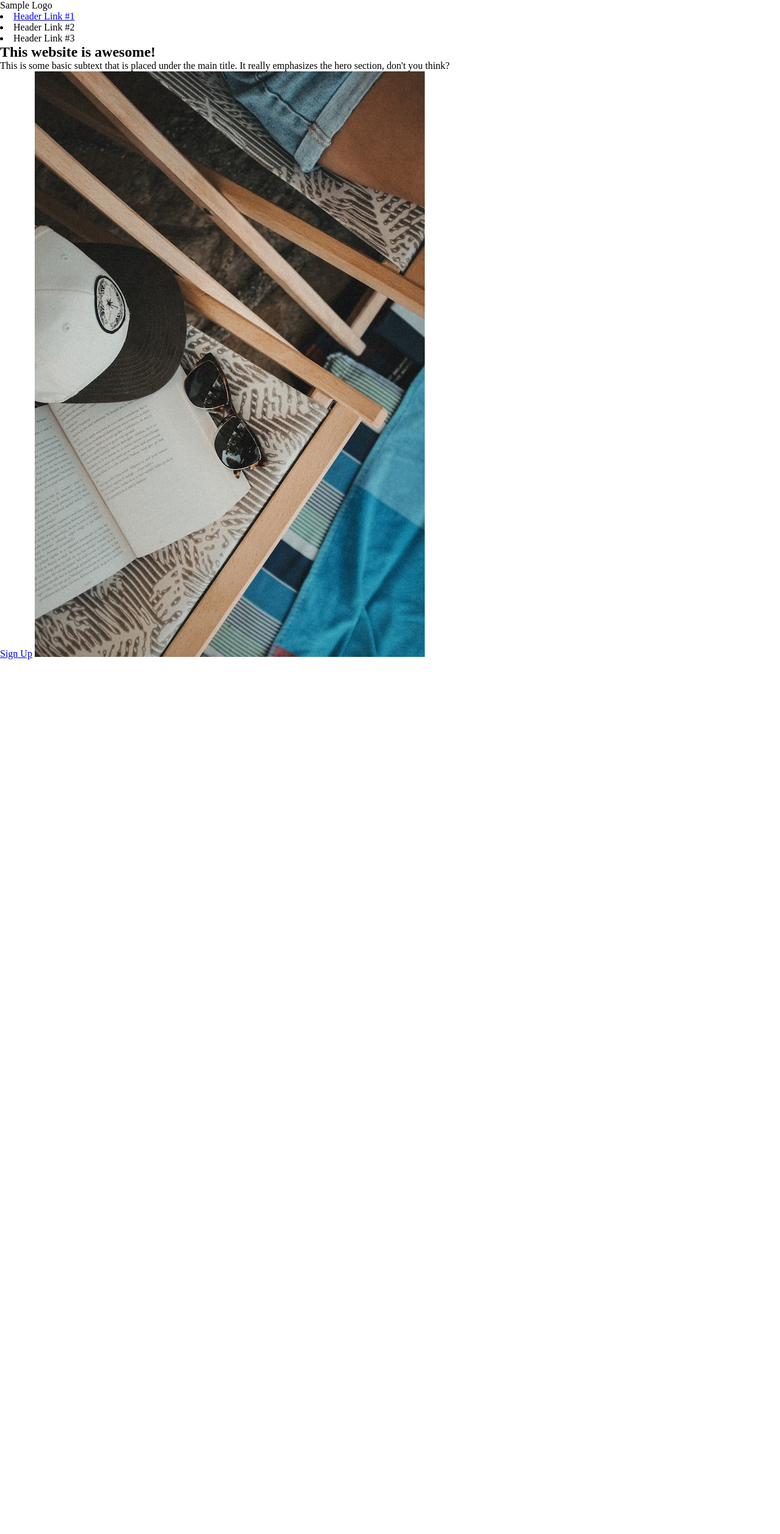
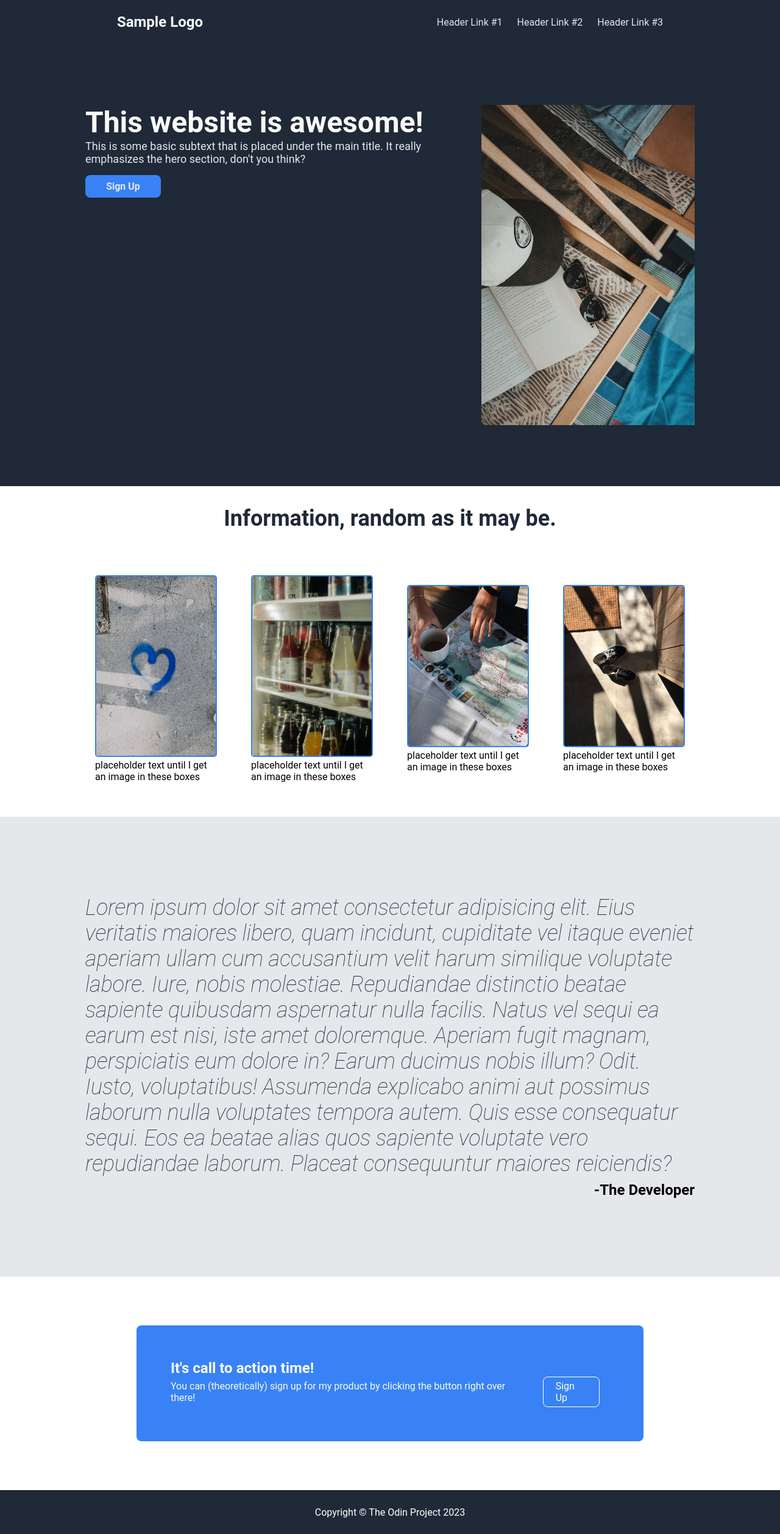
Before and after one commit to azucenacoding/odin_landingpage, a plain HTML site: page index.html in a window 1280 px wide. Shown: the whole page at 61% size. Before the commit the page ends 1081 px from the top, so only its background shows below. Drawn offline with Linux system fonts and the light colour scheme.

Commit message:
Update repo to include finished project with images

```diff
--- a/index.html
+++ b/index.html
@@ -11,11 +11,11 @@
 
 <body>
     <header class="header">
-        <div>Sample Logo</div>
+        <div class="hero__logo">Sample Logo</div>
         <nav class="navigation">
             <li><a href="#">Header Link #1</a></li>
-            <li>Header Link #2</li>
-            <li>Header Link #3</li>
+            <li><a href="#">Header Link #2</a></li>
+            <li><a href="#">Header Link #3</a></li>
         </nav>
     </header>
 
@@ -27,11 +27,67 @@
                     emphasizes the hero section, don't you think?
                 </p>
                 <a href="#" class="hero_btn">Sign Up</a>
-                <img class="hero__img" src="/img/heroimg.jpg" alt="A book and sunglasses ontop of a chair.">
             </div>
+            <img class="hero__img" src="/img/heroimg.jpg" alt="A book and sunglasses ontop of a chair.">
         </div>
     </section>
 
+
+    <main class="main-content">
+        <section>
+            <h1 class="section-title">Information, random as it may be.</h1>
+            <div class="landing-container">
+                <div class="box">
+                    <img class="landing__img" src="/img/landingbox1.jpg" alt="A heart spraypainted blue on a sidewalk.">
+                    <div>placeholder text until I get an image in these boxes</div>
+                </div>
+                <div class="box">
+                    <img class="landing__img" src="img/landingbox2.jpg" alt="A close-up of a soda vending machine.">
+                    <div>placeholder text until I get an image in these boxes</div>
+                </div>
+                <div class="box">
+                    <img class="landing__img" src="/img/landingbox3.jpg" alt="Looking at a map with a cup of coffee.">
+                    <div>placeholder text until I get an image in these boxes</div>
+                </div>
+                <div class="box">
+                    <img class="landing__img" src="/img/landingbox4.jpg" alt="A pair of shoes in the sunlight.">
+                    <div>placeholder text until I get an image in these boxes</div>
+                </div>
+            </div>
+        </section>
+
+        <section class="quote-section">
+            <div class="quote">
+                <p class="quote-text">Lorem ipsum dolor sit amet consectetur adipisicing elit. Eius veritatis maiores
+                    libero, quam incidunt, cupiditate vel itaque eveniet aperiam ullam cum accusantium velit harum
+                    similique voluptate labore. Iure, nobis molestiae.
+                    Repudiandae distinctio beatae sapiente quibusdam aspernatur nulla facilis. Natus vel sequi ea earum
+                    est nisi, iste amet doloremque. Aperiam fugit magnam, perspiciatis eum dolore in? Earum ducimus
+                    nobis illum? Odit.
+                    Iusto, voluptatibus! Assumenda explicabo animi aut possimus laborum nulla voluptates tempora autem.
+                    Quis esse consequatur sequi. Eos ea beatae alias quos sapiente voluptate vero repudiandae laborum.
+                    Placeat consequuntur maiores reiciendis?
+                </p>
+                <div class="span-text">-The
+                    Developer</div>
+            </div>
+        </section>
+
+        <section class="call_to_action">
+
+            <div class="action-container">
+                <h1>It's call to action time!</h1>
+                <div class="action-box">
+                    <p>You can (theoretically) sign up for my product by clicking the button right over there!</p>
+                    <a href="#" class="action-btn">Sign Up</a>
+                </div>
+            </div>
+        </section>
+    </main>
+
+    <footer class="hero_footer">
+        <div>Copyright &copy; The Odin Project 2023</div>
+    </footer>
 </body>
 
 </html>
--- a/styles.css
+++ b/styles.css
@@ -5,3 +5,196 @@
     margin: 0;
     padding: 0;
 }
+
+body {
+    font-family: Roboto, sans-serif;
+    /* min-height: 1440px; */
+}
+
+img {
+    max-width: 100%;
+}
+
+.header {
+    min-height: 4.5rem;
+    display: flex;
+    justify-content: space-around;
+    align-items: center;
+    background: #1F2937;
+    color: #F9FAF8;
+}
+
+.hero__logo {
+    font-weight: 700;
+    font-size: 1.5rem;
+}
+
+.navigation {
+    margin: 0;
+    padding: 0;
+    display: flex;
+    align-items: center;
+    list-style-type: none;
+    gap: 1.5rem;
+}
+
+a {
+    text-decoration: none;
+    color: #E5E7EB;
+}
+
+.hero {
+    background: #1F2937;
+    padding: 100px 0;
+    color: #fff;
+    min-height: 100px;
+}
+
+.container {
+    width: 80%;
+    max-width: 1000px;
+    margin: 0 auto;
+    gap: 1.6rem;
+}
+
+.row {
+    display: flex;
+    justify-content: space-between;
+}
+
+.hero__text {
+    width: 65%;
+}
+
+.hero__text h1 {
+    font-size: 3rem;
+    font-weight: bolder;
+    color: #F9FAF8;
+}
+
+.hero__img {
+    width: 35%;
+    align-self: flex-start;
+}
+
+.hero p {
+    margin-bottom: 1rem;
+    font-size: 1.125rem;
+    color: #E5E7EB;
+}
+
+.hero_btn {
+    outline: none;
+    border: none;
+    margin: 0;
+    cursor: pointer;
+    display: inline-block;
+    background-color: #3882F6;
+    padding: 0.55rem;
+    border-radius: .5rem;
+    width: 7.75rem;
+    color: #E5E7EB;
+    text-align: center;
+    font-weight: bold;
+}
+
+
+
+.landing-container {
+    display: flex;
+    justify-content: center;
+    align-items: center;
+    flex-flow: wrap;
+    gap: 3.5rem;
+    padding: 2.5rem;
+}
+
+.section-title {
+    text-align: center;
+    font-size: 36px;
+    font-weight: bolder;
+    color: #1F2937;
+    margin: 2rem 0;
+}
+
+.box {
+    max-width: 12.5rem;
+    margin-bottom: 1rem;
+}
+
+.landing__img {
+    border: 2px solid #3882F6;
+    border-radius: .3rem;
+    width: 12.5rem;
+    min-height: 12.5rem;
+}
+
+
+.quote-section {
+    background: #E5E7EB;
+    display: flex;
+    justify-content: center;
+    padding: 7.5rem;
+}
+
+
+
+.quote-text {
+    width: 100%;
+    max-width: 62.5rem;
+    font-size: 36px;
+    color: #1F2937;
+    font-style: italic;
+    font-weight: lighter;
+    margin: .5rem 0;
+}
+
+.span-text {
+    margin: .5rem 0;
+    font-size: 1.5rem;
+    text-align: right;
+    font-weight: bold;
+    font-style: normal;
+}
+
+.call_to_action {
+    min-height: 100%;
+    padding: 5rem;
+    display: flex;
+    justify-content: center;
+}
+
+.action-container {
+    color: #F9FAF8;
+    border-radius: .5rem;
+    background: #3882F6;
+    padding: 3.5rem;
+    max-width: 65vw;
+}
+
+.action-box {
+    display: flex;
+    justify-content: space-between;
+    align-items: center;
+    gap: 52px;
+}
+
+
+.action-btn {
+    outline: none;
+    margin-right: 1rem;
+    border: 1px solid #fff;
+    border-radius: .5rem;
+    color: #fff;
+    padding: 0.313rem 1.25rem;
+    cursor: pointer;
+}
+
+.hero_footer {
+    height: 4.5rem;
+    color: #fff;
+    background: #1F2937;
+    display: flex;
+    justify-content: center;
+    align-items: center;
+}
```
Also changed, not shown: img/landingbox1.jpg (added), img/landingbox2.jpg (added), img/landingbox3.jpg (added), img/landingbox4.jpg (added).
